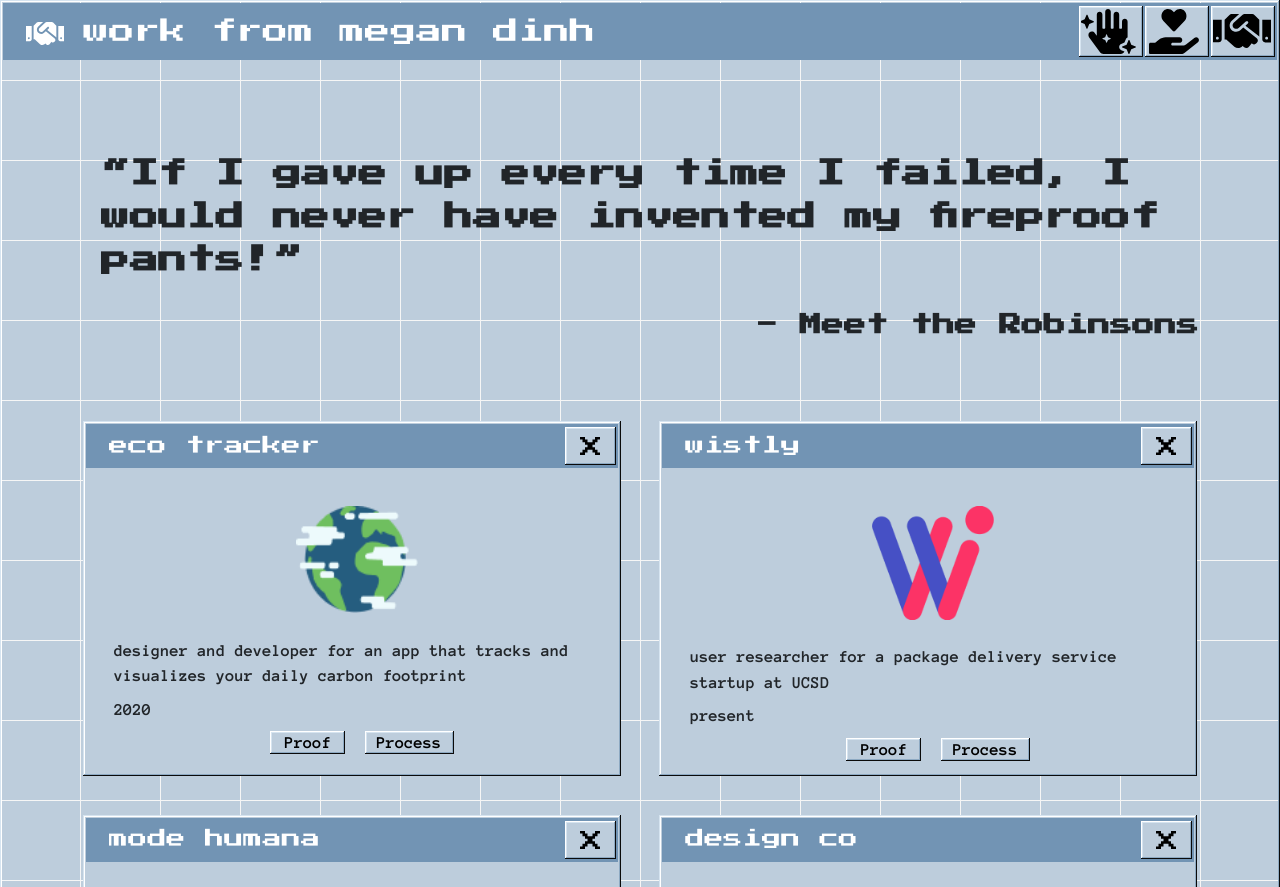
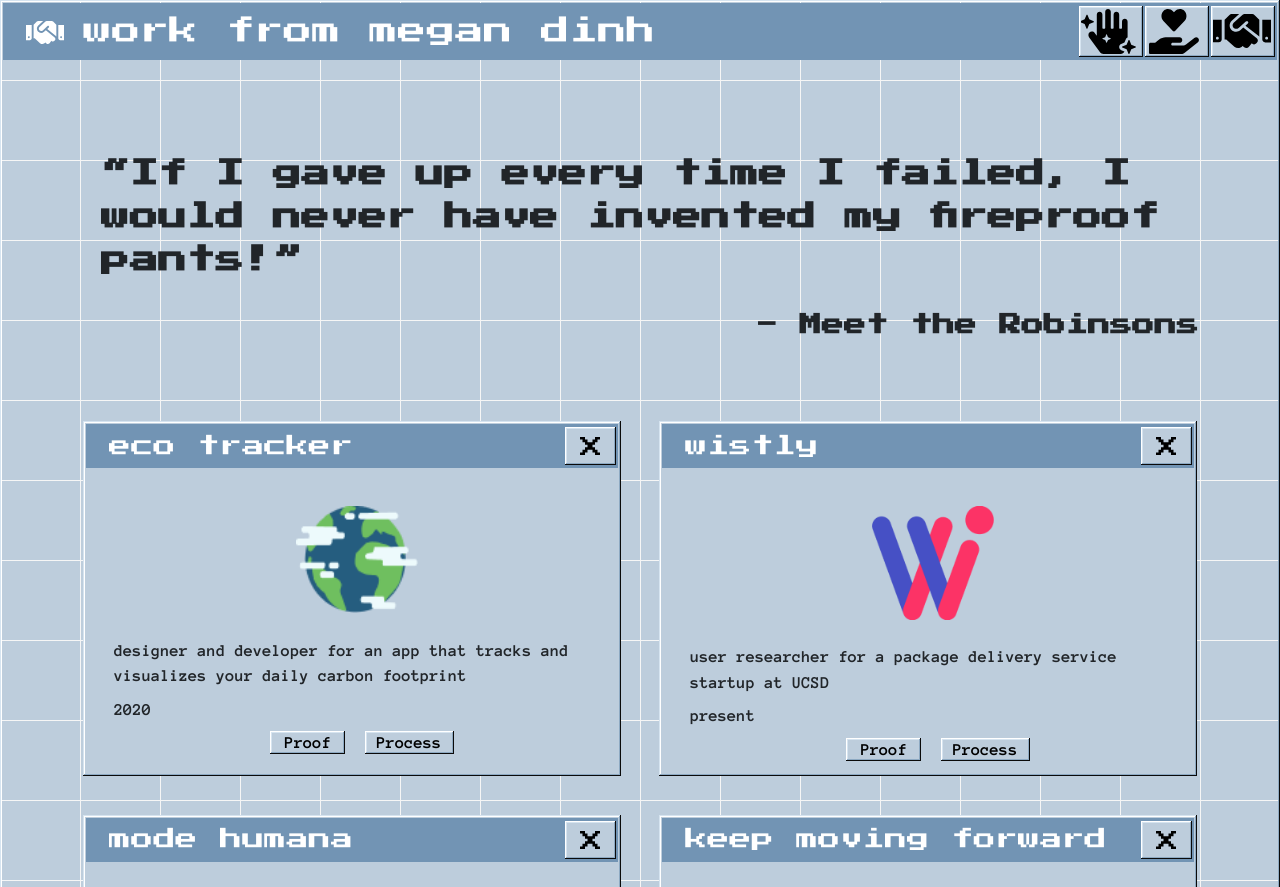
Before and after one commit to megandinh/megandinh.github.io, a PHP site: page /work.html in a window 1280 px wide. Shown: the top 887 px of the page. Run offline with PHP 8.4, Linux system fonts and the light colour scheme.

Commit message:
sizing and work

```diff
--- a/comingsoon.html
+++ b/comingsoon.html
@@ -26,7 +26,7 @@
 <body>
 	<div class="window special" style=" min-height:100vh;">
 		<div class="title-bar navbarsticky">
-			<a href="index.html"><div class="title-bar-text header"><img src='images/workw.svg' style='width:3vw; height: auto; margin-right: 1.5vw; padding-bottom: .25vw' >work in progress from megan dinh</div></a>
+			<a href="index.html"><div class="title-bar-text header"><img src='images/workw.svg' style='width:3vw; height: auto; margin-right: 1.5vw; padding-bottom: .25vw'>work in progress from megan dinh</div></a>
 			<div class="title-bar-controls">
 				<a href="index.html"><button aria-label="Welcome" class="wel"></button></a>
 				<a href="wisdom.html"><button aria-label="Wisdom" class="wis"></button></a>
@@ -41,6 +41,8 @@
 					<button onclick="goBack()"style="font-size: 3vw;">Back to Work</button>
 				</div>
 			</div>
+			<!-- <div style="margin: 8%"></div>
+				<p class="header smoller"> made by megan 🖤</p> -->
 		</div>
 	</div>
 	<script>
--- a/css/hello.css
+++ b/css/hello.css
@@ -132,11 +132,14 @@ strong,  .bodytext b{
   color: white;
   letter-spacing: 0;
   margin-right: 24px;
-  font-size: 2vw;
+  font-size: calc(3px + 2vw);
 }
 
 .smol{
-  font-size: 1.5vw;
+  font-size: calc(3px + 1.5vw);
+}
+.smoller{
+  font-size: calc(3px + 1vw);
 }
 .title-bar-controls {
   display: flex;
@@ -285,8 +288,8 @@ strong,  .bodytext b{
       'work2'
       'work3'
       'work4'
-      'work5'
-      'work6'
+    /*  'work5'
+      'work6'*/
       ;
       grid-gap: 3vw;
       padding: 10px;
@@ -307,7 +310,7 @@ strong,  .bodytext b{
       grid-template-areas:
       'work1 work2'
       'work3 work4'
-      'work5 work6'
+      /*'work5 work6'*/
       /*'work1 work1 work1 work2 work2 work2'
       'work3 work3 work3 work4 work4 work4'
       'work5 work5 work5 work6 work6 work6'*/;
--- a/ecotracker.html
+++ b/ecotracker.html
@@ -252,7 +252,7 @@
 				<img src="images/poster.png" class="responsive center">
 			</div>
 			<div style="margin: 8%"></div>
-				<p class="header"> made by megan 🖤</p>
+				<p class="header  smoller"> made by megan 🖤</p>
 			<!-- <br>
 			<br>
 			<br>
--- a/index.html
+++ b/index.html
@@ -110,7 +110,7 @@
 					</div>
 				</div>
 				<div style="margin: 8%"></div>
-				<p class="header"> made by megan 🖤</p>
+				<p class="header smoller"> made by megan 🖤</p>
 			</div>
 		</div>
 		<script>
--- a/wisdom.html
+++ b/wisdom.html
@@ -57,11 +57,11 @@
 			</div>
 			<div style="padding: 3%"></div>
 
-			<a href="wisdom-1.html"><p class="header" style="font-size: calc(3px + 2vw)">To the Designer Who Dreams in Vectors</p>
-				<p class="text" style="margin-top: -1%; font-size: calc(3px + 2vw)">March 31, 2021</p>
+			<a href="wisdom-1.html"><p class="header smol">To the Designer Who Dreams in Vectors</p>
+				<p class="text smol" style="margin-top: -1%;">March 31, 2021</p>
 			</a>
 			<div style="margin: 8%"></div>
-				<p class="header"> made by megan 🖤</p>
+				<p class="header smoller"> made by megan 🖤</p>
 		</div>
 	</div>
 	<script>
--- a/work.html
+++ b/work.html
@@ -113,7 +113,7 @@
 						</div>
 					</div>
 				</div>
-				<div class="work4 works">
+				<!-- <div class="work4 works">
 					<div class="window">
 						<div class="title-bar">
 							<div class="title-bar-text header  smol">design co</div>
@@ -134,8 +134,8 @@
 							</div>
 						</div>
 					</div>
-				</div>
-				<div class="work5 works">
+				</div> -->
+				<!-- <div class="work5 works">
 					<div class="window">
 						<div class="title-bar">
 							<div class="title-bar-text header  smol">for fun</div>
@@ -155,8 +155,8 @@
 						</div>
 					</div>
 				</div>
-
-				<div class="work6 works">
+ -->
+				<div class="work4 works">
 					<div class="window">
 						<div class="title-bar">
 							<div class="title-bar-text header smol">keep moving forward</div>
@@ -174,7 +174,7 @@
 
 			</div>
 			<div style="margin: 8%"></div>
-				<p class="header"> made by megan 🖤</p>
+				<p class="header smoller"> made by megan 🖤</p>
 		</div>
 	</div>
 	<script>
```
